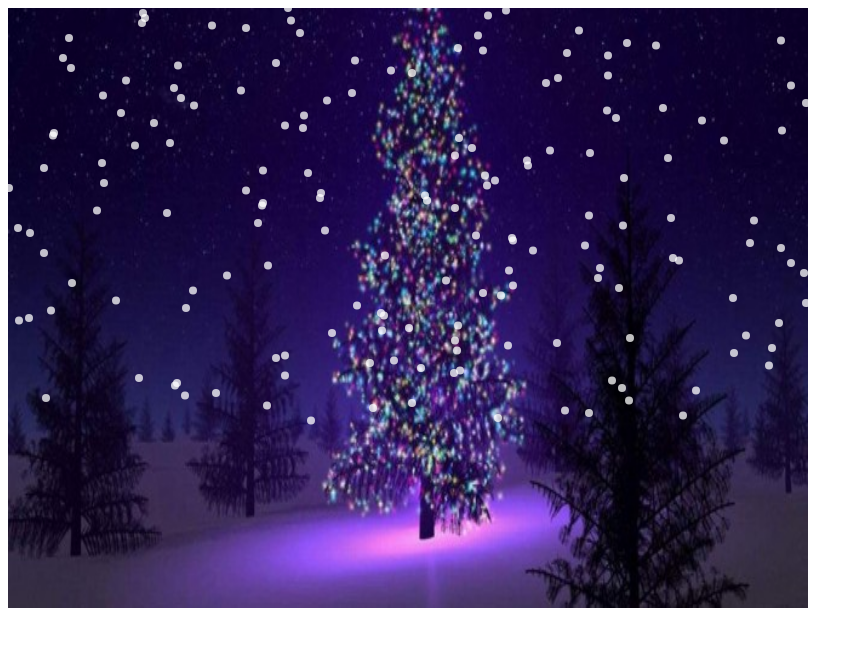
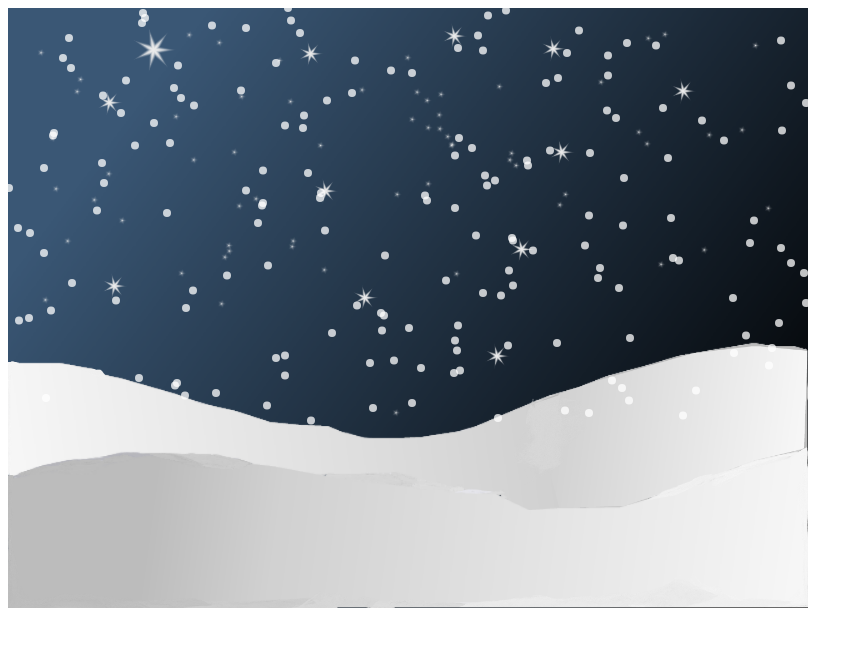
Before and after one commit to Jayadev6191/snow_fall_animation, a plain HTML site: page index.html in a window 1280 px wide. Shown: the whole page, without its empty margins (0-863 px from the left). Drawn offline with Linux system fonts and the light colour scheme.

Commit message:
animation with sound

```diff
--- a/index.html
+++ b/index.html
@@ -7,6 +7,7 @@
 </head>
 <body>
 <canvas id="canvas"></canvas>
+<audio id='audio' src="media/Ocean_Waves.mp3",  loop></audio>
 <script type="text/javascript" src="js/snow.js"></script>
 </body>
 </html>
--- a/js/snow.js
+++ b/js/snow.js
@@ -1,13 +1,17 @@
 (function(){
 
 	function init(){
+			var vid = document.getElementById("audio");
+			vid.autoplay = true;
+			// vid.load();
+
 			var canvas=document.getElementsByTagName("canvas")[0];
 			canvas.width=screen.width;
 			canvas.height=screen.height;
 			var ctx = canvas.getContext("2d");
 
 			var pic=new Image();
-			pic.src="images/christmas.png";
+			pic.src="images/snow.png";
 			pic.addEventListener("load",function(){
 				ctx.drawImage(pic,0,0,canvas.width,canvas.height);
 			});
```
Also changed, not shown: images/snow.png (added), 1 other file.
